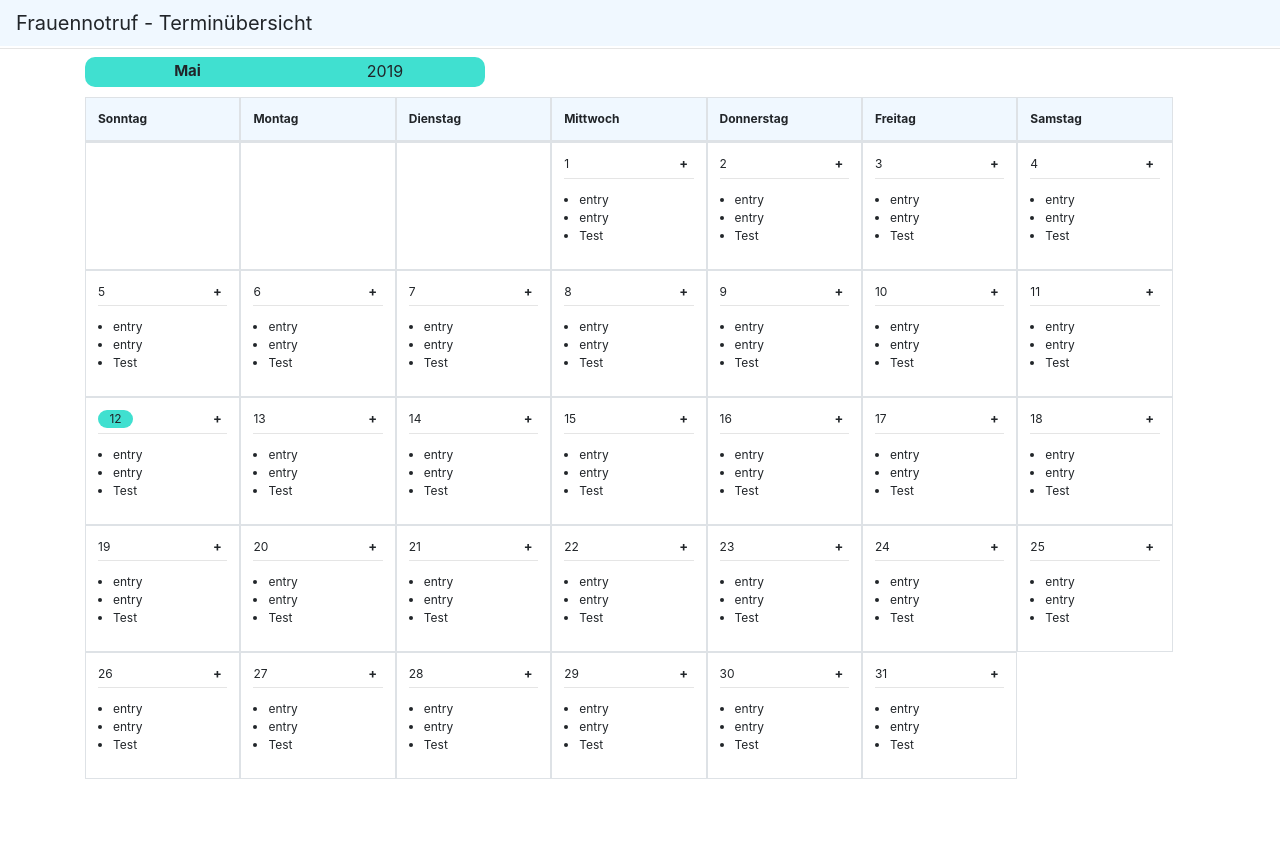
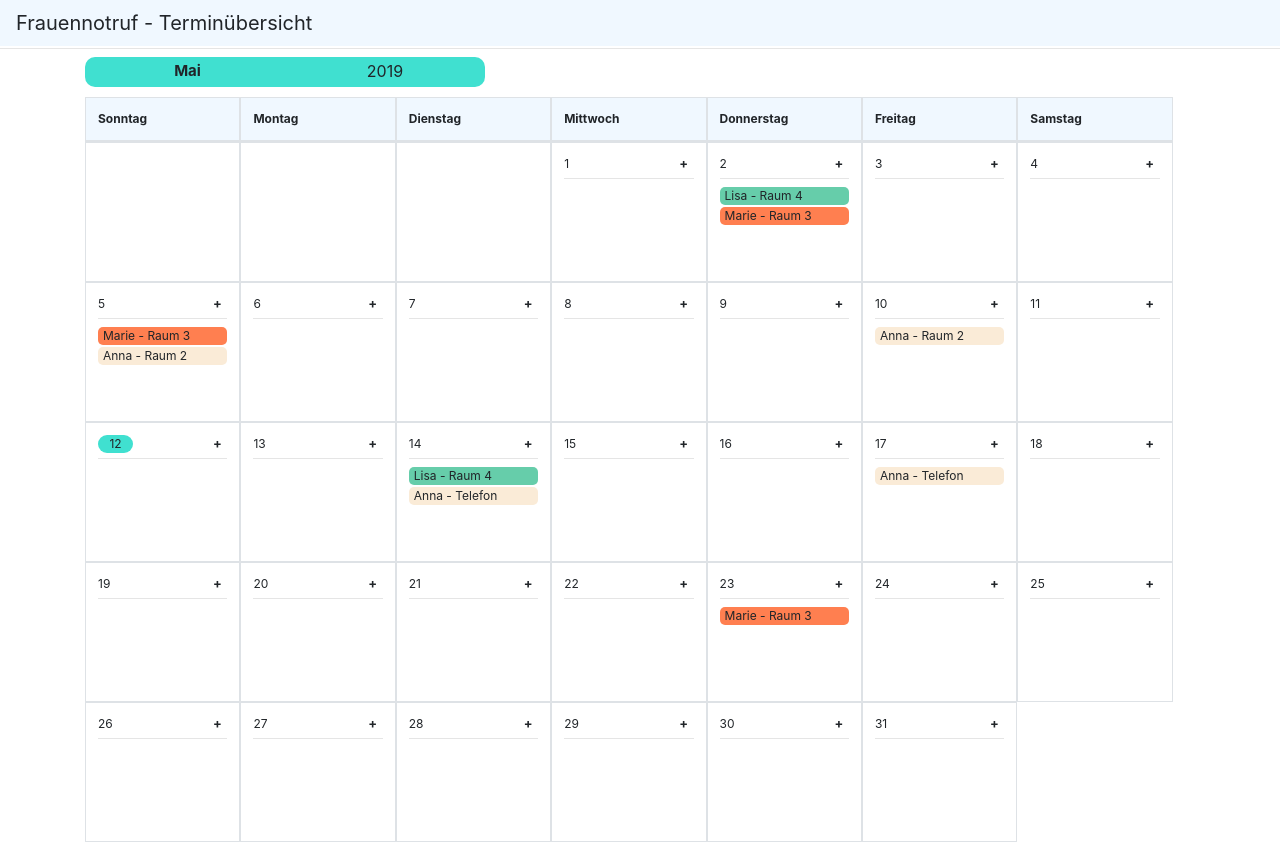
Before and after one commit to MK-AD/react_calendar, a React (Create React App) app in the folder react_calendar/: page / in a window 1280 px wide. Before the commit the page ends 800 px from the top, so only its background shows below. Built offline with nearby package versions, Linux system fonts and the light colour scheme.

Commit message:
added some fake events (how it can look)

```diff
--- a/react_calendar/src/components/calender/calender.css
+++ b/react_calendar/src/components/calender/calender.css
@@ -38,6 +38,10 @@ ul {
     min-width: 80px;
 }
 
+.table td {
+    min-height: 140px;
+}
+
 /* Month Popup */
 .label-month {
     cursor: pointer;
@@ -73,16 +77,13 @@ ul {
     background-color: turquoise;
 }
 
-.month-overview > a:hover {
+.month-overview:hover {
     background-color: darkturquoise;
 }
 
 .month-overview > a {
     color: #383c3f;
 }
-
-
-
 
 .month-display {
     width: 200px;
@@ -131,9 +132,35 @@ ul {
 .col-sm-2 {
     flex: 0 0 14%;
     max-width: 14%;
+
 }
 
 .add-event-entry {
     z-index: 1000;
 
 }
+
+
+/* Person Colors */
+.event {
+    margin: 2px 0 2px 0;
+    cursor: pointer;
+}
+
+.Anna {
+    background-color: antiquewhite;
+    padding: 0 0 0 5px;
+    border-radius: 5px;
+}
+
+.Lisa {
+    background-color: mediumaquamarine;
+    padding: 0 0 0 5px;
+    border-radius: 5px;
+}
+
+.Marie {
+    background-color: coral;
+    padding: 0 0 0 5px;
+    border-radius: 5px;
+}
--- a/react_calendar/src/components/calender/index.js
+++ b/react_calendar/src/components/calender/index.js
@@ -41,6 +41,10 @@ export default class Calender extends React.Component {
         return this.state.dateContext.format("D");
     };
 
+    currentMonth = () => {
+        return this.state.dateContext.format("M");
+    };
+
     firstDayOfMonth = () => {
         let dateContext = this.state.dateContext;
         let firstDay = moment(dateContext).startOf('month').format('d');
@@ -50,11 +54,11 @@ export default class Calender extends React.Component {
     SelectList = (props) => {
         let popup = props.data.map((data) => {
             return (
-                <div className="month-overview" key={data}>
+                <a href="#" onClick={(e) => {this.onSelectChange(e, data)}}><div className="month-overview" key={data}>
                     <a href="#" onClick={(e) => {this.onSelectChange(e, data)}}>
                         {data}
                     </a>
-                </div>
+                </div></a>
             );
         });
 
@@ -171,7 +175,31 @@ export default class Calender extends React.Component {
         }
 
         let daysInMonth = [];
+
         for(let d = 1; d <= this.daysInMonth(); d++) {
+            const data = [
+                {id: 2, title: 'Lisa - Raum 4', year: '2019', month: '5', content: 'You can install React from npm.' , prio: 'Lisa' , type:'event'},
+                {id: 2, title: 'Marie - Raum 3',year: '2019', month: '5', content: 'You can install React from npm.' , prio: 'Marie' , type:'event'},
+                {id: 5, title: 'Marie - Raum 3',year: '2019', month: '5', content: 'You can install React from npm.' , prio: 'Marie' , type:'event'},
+                {id: 5, title: 'Anna - Raum 2',year: '2019', month: '5', content: 'Welcome to learning React!', prio: 'Anna' , type:'event'},
+                {id: 10, title: 'Anna - Raum 2',year: '2019', month: '5', content: 'Welcome to learning React!', prio: 'Anna' , type:'event'},
+                {id: 14, title: 'Lisa - Raum 4',year: '2019', month: '5', content: 'Welcome to learning React!', prio: 'Lisa' , type:'event'},
+                {id: 14, title: 'Anna - Telefon',year: '2019', month: '5', content: 'Welcome to learning React!', prio: 'Anna' , type:'event'},
+                {id: 17, title: 'Anna - Telefon',year: '2019', month: '5', content: 'Welcome to learning React!', prio: 'Anna' , type:'event'},
+                {id: 23, title: 'Marie - Raum 3',year: '2019', month: '5', content: 'You can install React from npm.' , prio: 'Marie' , type:'event'},
+
+                {id: 3, title: 'Marie - Raum 4', year: '2019', month: '4', content: 'You can install React from npm.' , prio: 'Marie' , type:'event'},
+                {id: 5, title: 'Marie - Raum 3',year: '2019', month: '4', content: 'You can install React from npm.' , prio: 'Marie' , type:'event'},
+                {id: 5, title: 'Anna - Raum 1',year: '2019', month: '4', content: 'You can install React from npm.' , prio: 'Anna' , type:'event'},
+                {id: 5, title: 'Lisa - Raum 2',year: '2019', month: '4', content: 'Welcome to learning React!', prio: 'Lisa' , type:'event'},
+                {id: 8, title: 'Anna - Raum 3',year: '2019', month: '4', content: 'You can install React from npm.' , prio: 'Anna' , type:'event'},
+                {id: 11, title: 'Marie - Raum 2',year: '2019', month: '4', content: 'Welcome to learning React!', prio: 'Marie' , type:'event'},
+                {id: 19, title: 'Lisa - Raum 4',year: '2019', month: '4', content: 'Welcome to learning React!', prio: 'Lisa' , type:'event'},
+                {id: 23, title: 'Marie - Telefon',year: '2019', month: '4', content: 'Welcome to learning React!', prio: 'Marie' , type:'event'},
+                {id: 25, title: 'Marie - Telefon',year: '2019', month: '4', content: 'Welcome to learning React!', prio: 'Marie' , type:'event'},
+                {id: 28, title: 'Anna - Raum 3',year: '2019', month: '4', content: 'You can install React from npm.' , prio: 'Anna' , type:'event'},
+            ];
+
             let className = (d == this.currentDay() ? "day current-day": "day");
             daysInMonth.push(
                 <td className="col-sm-2" key={d} >
@@ -180,11 +208,14 @@ export default class Calender extends React.Component {
                     <div className="clear"/>
                     <hr/>
                     <div className="black">
-                        <ul>
-                            <li>entry</li>
-                            <li>entry</li>
-                            <li>Test</li>
-                        </ul>
+                        {data.map(key => {
+                            if (d === key.id && this.currentMonth() === key.month && this.year() === key.year) {
+                                return (
+                                    <div className={[key.prio, key.type].join(" ")}> {key.title} </div>
+                                );
+
+                            }
+                        })}
                     </div>
                 </td>
             )
```
